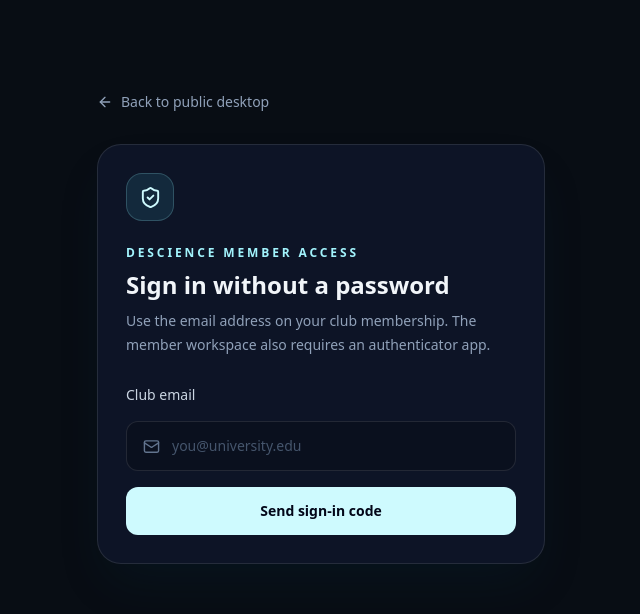
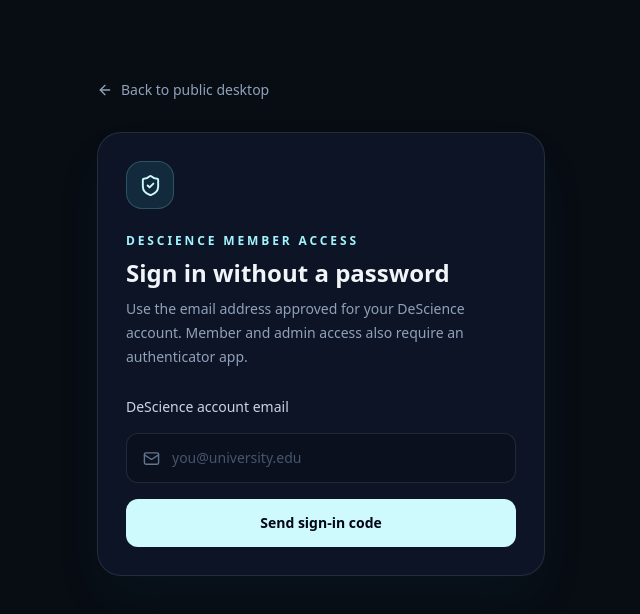
Before and after one commit to mjsan-dosclub/Hack-OS, a Next.js app: page /login in a window 1280 px wide. Shown: the top 614 px of the page, without its empty margins (319-959 px from the left). Built offline with nearby package versions, Linux system fonts and the light colour scheme; no server answers.

Commit message:
Clarify member and admin login access

```diff
--- a/src/components/auth/LoginForm.tsx
+++ b/src/components/auth/LoginForm.tsx
@@ -37,22 +37,22 @@
 		setBusy(true);
 		const { error: authError } = await supabase.auth.signInWithOtp({
 			email: parsed.data.email,
-			// The email confirmation links the new identity to an existing roster
-			// row. Middleware still denies all unverified and non-member accounts.
+			// Member access is matched to the preloaded roster. Admin access is
+			// granted separately through the trusted application role.
 			options: { shouldCreateUser: true },
 		});
 		setBusy(false);
 		if (authError) {
 			// Avoid disclosing whether an address is in the club roster.
 			setMessage(
-				"If this email belongs to a club member, a sign-in code will arrive shortly.",
+				"If this is an approved DeScience account, a sign-in code will arrive shortly.",
 			);
 			setCodeSent(true);
 			return;
 		}
 		setCodeSent(true);
 		setMessage(
-			"If this email belongs to a club member, a sign-in code will arrive shortly.",
+			"If this is an approved DeScience account, a sign-in code will arrive shortly.",
 		);
 	}
 
@@ -101,8 +101,8 @@
 						Sign in without a password
 					</h1>
 					<p className="mt-2 text-sm leading-6 text-slate-400">
-						Use the email address on your club membership. The member workspace
-						also requires an authenticator app.
+						Use the email address approved for your DeScience account. Member
+						and admin access also require an authenticator app.
 					</p>
 					<form
 						className="mt-7 space-y-4"
@@ -112,7 +112,7 @@
 							className="block text-sm text-slate-300"
 							htmlFor="member-email"
 						>
-							Club email
+							DeScience account email
 						</label>
 						<div className="flex items-center gap-3 rounded-xl border border-white/10 bg-black/20 px-4 focus-within:border-cyan-200/50">
 							<Mail size={17} className="text-slate-500" />
```
